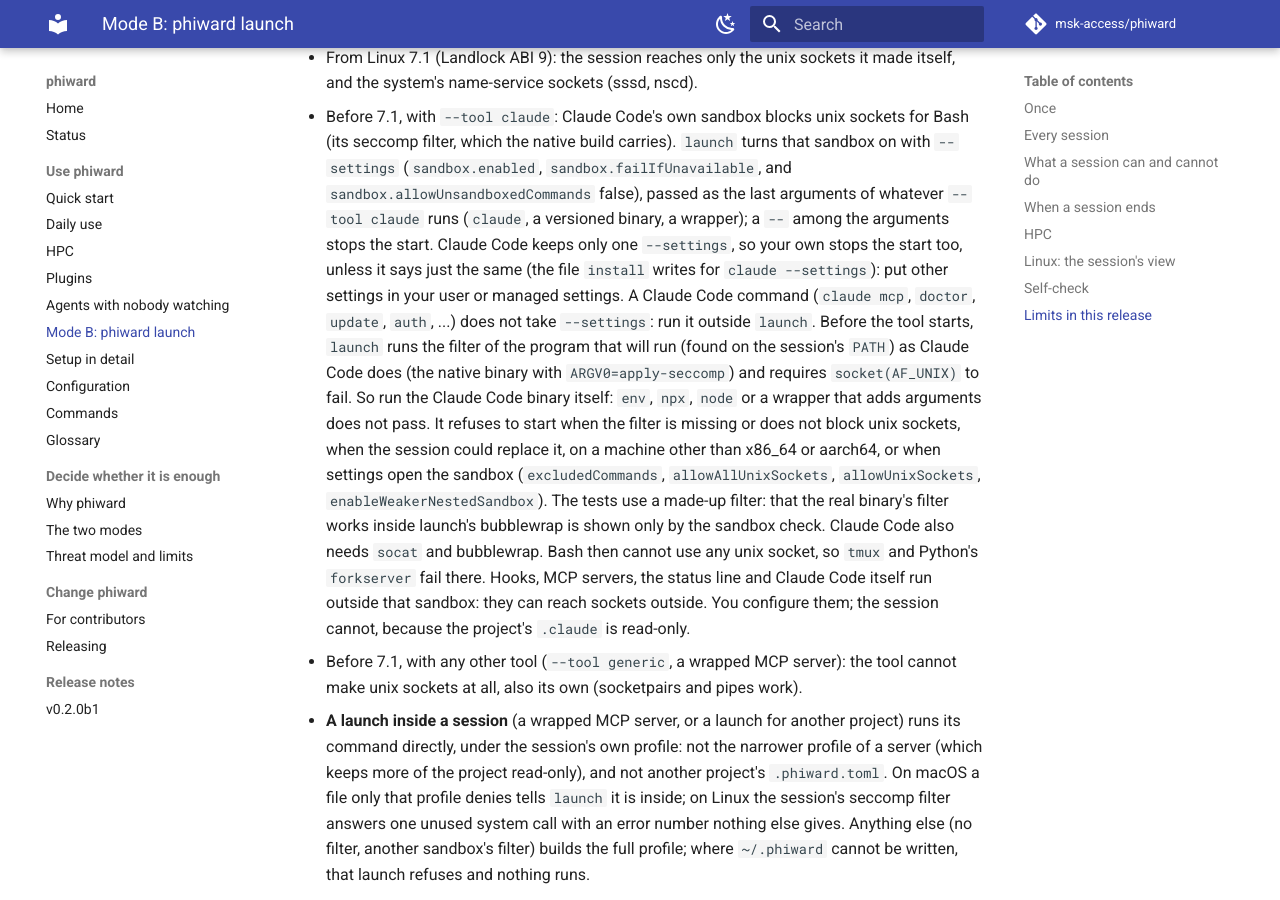
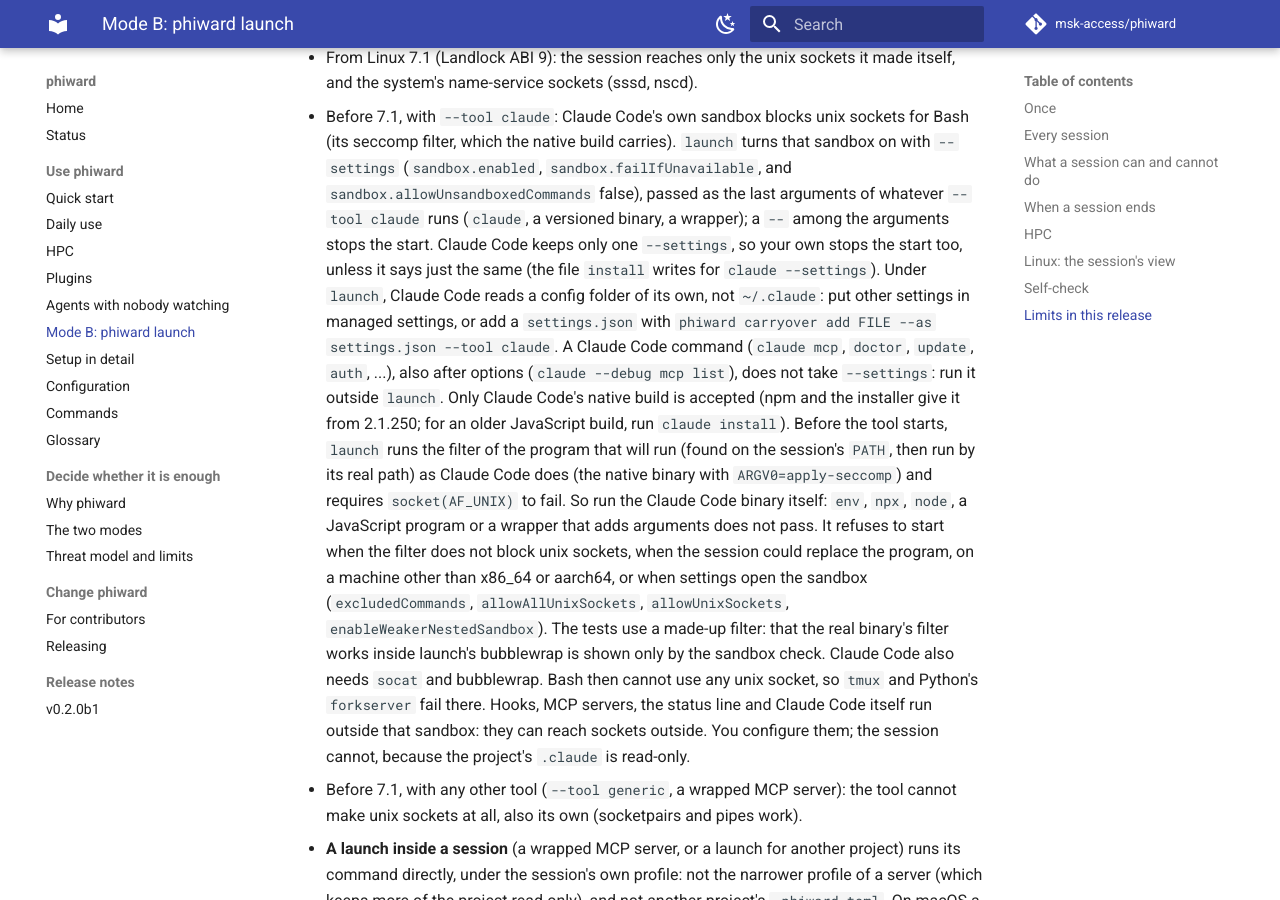
Before and after one commit to msk-access/phiward, an MkDocs documentation site: the page built from docs/launch.md, in a window 1280 px wide and 900 px high, scrolled down 6175 px. Built offline with MkDocs 1.6.1 and Material for MkDocs 9.7.7, drawn with Linux system fonts in a browser that asks for light colours; comment, search, counter and statistics services are not loaded; the version menu is left out.

Commit message:
fix(launch): only Claude Code's native build below ABI 9; commands after options
- The helper accepts only the native build: a program with a .js name
  or a node line stops the start, with how to get the native build
  (`claude install`, or npm's package, which carries it). The
  sandbox-runtime search is gone: nothing else used it. A node program
  inside or outside the project no longer passes on a global filter.
- The program probed is the program run: the helper execs the real path
  it judged.
- A Claude Code command is found after options too (the root takes
  positional options: the first word that is not an option, or the
  next one after an option's possible value); the list gains
  ultrareview, test, eval, import, init, tag and sandbox, and says it is
  kept from `claude --help` (a command not listed fails in Claude Code on
  the unknown --settings and runs nothing).
- The refusal of the user's own --settings points to managed settings
  or `phiward carryover add FILE --as settings.json --tool claude`:
  under launch Claude Code reads a config folder of its own.
- Tests: the made-up sandbox-runtime filter (helpers.fake_filter,
  filter_in_home, the conftest plant) and the JavaScript stand-in are
  gone; helpers.tool_py is now a made-up native build that runs as
  Python. scripts/sandbox-check/stub/apply-seccomp stays (stub/claude
  runs it with ARGV0=apply-seccomp). Docs, HELP and CHANGELOG follow.

```diff
--- a/docs/launch.md
+++ b/docs/launch.md
@@ -202,15 +202,20 @@ when in doubt, reinstall: the step names the command for the tool that installed
     `sandbox.allowUnsandboxedCommands` false), passed as the last arguments of whatever
     `--tool claude` runs (`claude`, a versioned binary, a wrapper); a `--` among the arguments
     stops the start. Claude Code keeps only one `--settings`, so your own stops the start too,
-    unless it says just the same (the file `install` writes for `claude --settings`): put
-    other settings in your user or managed settings. A Claude Code command (`claude mcp`,
-    `doctor`, `update`, `auth`, ...) does not take `--settings`: run it outside `launch`.
-    Before the tool starts, `launch` runs the filter of the program that will run (found on
-    the session's `PATH`) as Claude Code does (the native binary with `ARGV0=apply-seccomp`)
-    and requires `socket(AF_UNIX)` to fail. So run the Claude Code binary itself: `env`,
-    `npx`, `node` or a wrapper that adds arguments does not pass.
-    It refuses to start when the filter is missing or does not block unix sockets, when the
-    session could replace it, on a machine other than x86_64 or aarch64, or when settings
+    unless it says just the same (the file `install` writes for `claude --settings`).
+    Under `launch`, Claude Code reads a config folder of its own, not `~/.claude`: put other
+    settings in managed settings, or add a `settings.json` with `phiward carryover add FILE
+    --as settings.json --tool claude`. A Claude Code command (`claude mcp`, `doctor`,
+    `update`, `auth`, ...), also after options (`claude --debug mcp list`), does not take
+    `--settings`: run it outside `launch`. Only Claude Code's native build is accepted (npm
+    and the installer give it from 2.1.250; for an older JavaScript build, run `claude
+    install`). Before the tool starts, `launch` runs the filter of the program that will run
+    (found on the session's `PATH`, then run by its real path) as Claude Code does (the native
+    binary with `ARGV0=apply-seccomp`) and requires `socket(AF_UNIX)` to fail. So run the
+    Claude Code binary itself: `env`, `npx`, `node`, a JavaScript program or a wrapper that
+    adds arguments does not pass.
+    It refuses to start when the filter does not block unix sockets, when the session could
+    replace the program, on a machine other than x86_64 or aarch64, or when settings
     open the sandbox (`excludedCommands`, `allowAllUnixSockets`, `allowUnixSockets`,
     `enableWeakerNestedSandbox`). The tests use a made-up filter: that the real binary's
     filter works inside launch's bubblewrap is shown only by the sandbox check. Claude Code
```
Also changed, not shown: CHANGELOG.md (+4 -3 lines), docs/threat-model.md (+4 -4 lines), 6 other files.
